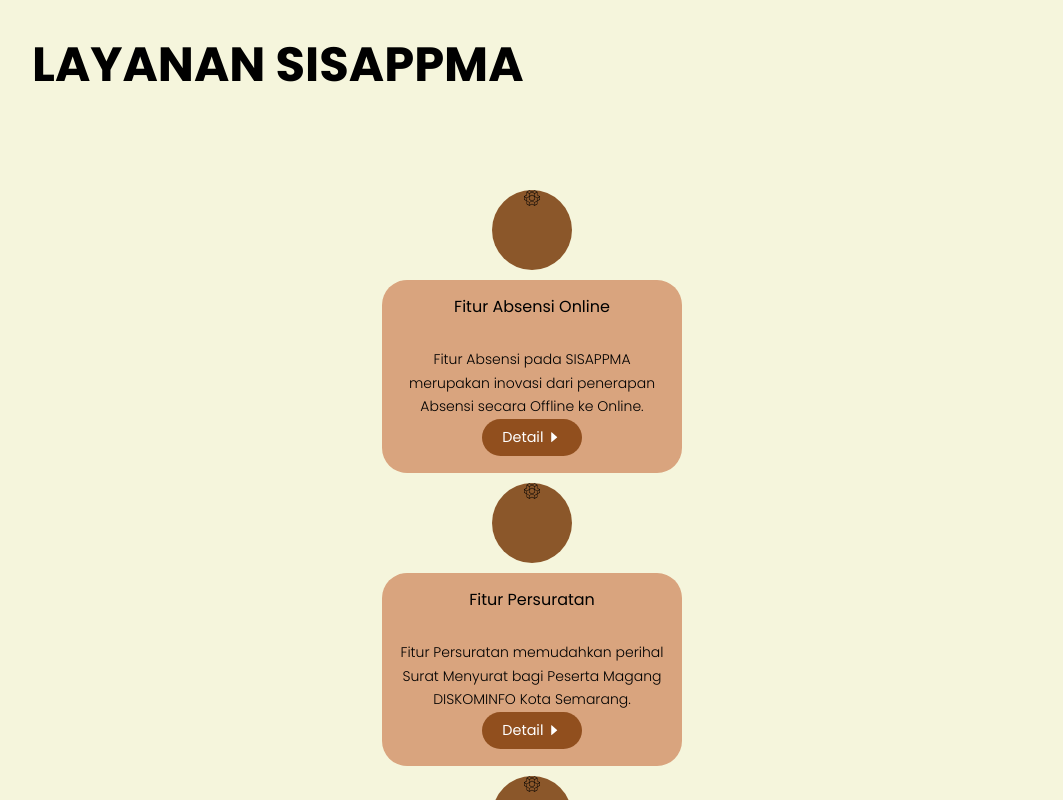
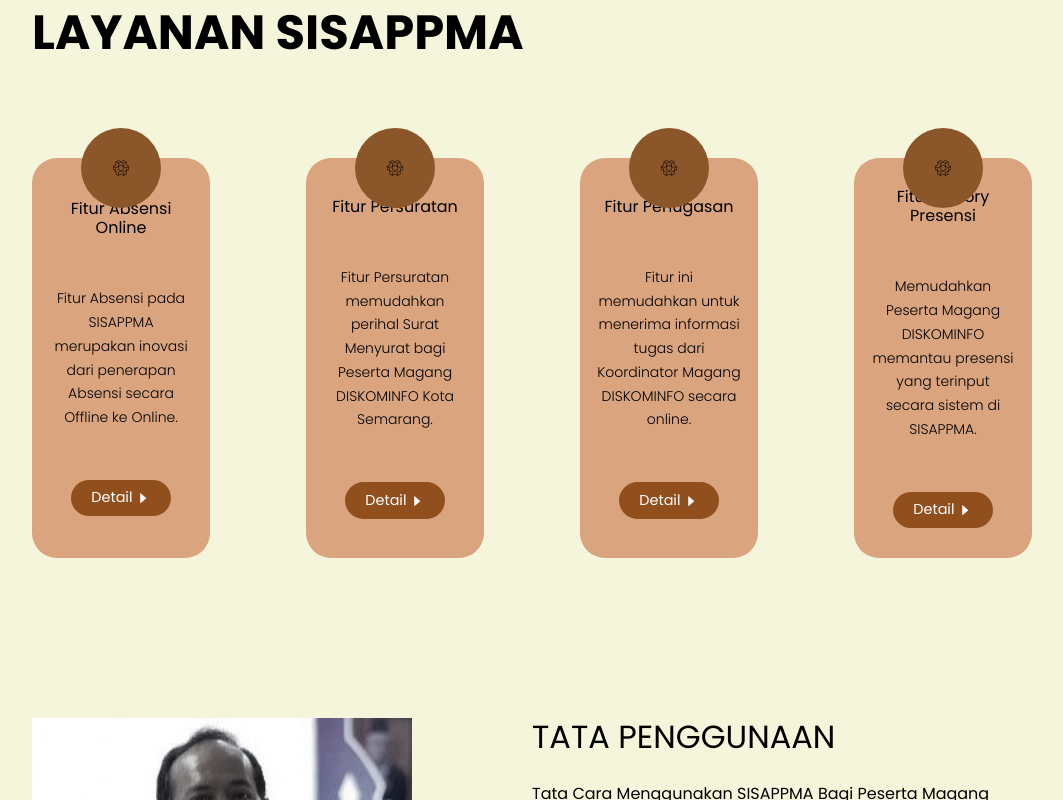
Before and after one commit to Putra2203/Front-End, a React (Create React App) app: page / in a window 1280 px wide. Shown: the part 880-1680 px from the top of the page, without its empty margins (108-1171 px from the left). Built offline with nearby package versions, Linux system fonts and the light colour scheme.

Commit message:
update programs section

```diff
--- a/src/components1/Programs.jsx
+++ b/src/components1/Programs.jsx
@@ -16,10 +16,10 @@
             {programs.map(({ id, icon, title, info, path }) => {
               return (
                 <>
-                  <div className="icon_programs">
-                    <span>{icon}</span>
-                  </div>
                   <div className="programs__program">
+                    <div className="icon_programs">
+                      <span>{icon}</span>
+                    </div>
                     <h4>{title}</h4>
                     <small>{info}</small>
                     <Link to={path} className="btn sm">
--- a/src/pages1/home/home.scss
+++ b/src/pages1/home/home.scss
@@ -112,7 +112,7 @@
   height: calc(100vh - 3rem);
   display: grid;
   place-items: center;
-  margin-top: 5rem;
+  margin-top: 3rem;
 }
 .welcome-container {
   height: 100%;
@@ -182,32 +182,46 @@
 
 .programs__wrapper {
   display: flex;
-  flex-direction: column;
+  flex-direction: row;
   justify-content: center;
   align-items: center;
   margin: auto;
-  gap: 10px;
+  gap: 6rem;
 }
 
 .programs__program {
   position: relative;
+  display: flex;
+  flex-direction: column;
+  justify-content: center;
+  align-items: center;
+  position: relative;
   background-color: #d9a47e; /* Main card background color */
-  width: 300px;
+  width: 190px;
+  height: 400px;
   padding: 17px;
   border-radius: 25px;
   text-align: center;
-  small {
-    margin-top: 2rem;
-    display: block;
-    font-weight: 300;
-  }
+}
+.programs__program small {
+  margin-top: 50px;
+  margin-bottom: 50px;
+  display: block;
+  font-weight: 300;
 }
 
 .icon_programs {
+  position: absolute;
+  top: 0;
   background-color: #8b572a; /* Icon background color */
   width: 80px;
   height: 80px;
   border-radius: 50%;
+  display: flex;
+  justify-content: center;
+  align-items: center;
+  margin: auto;
+  transform: translateY(-30px);
 }
 
 .icon_programs span {
```
